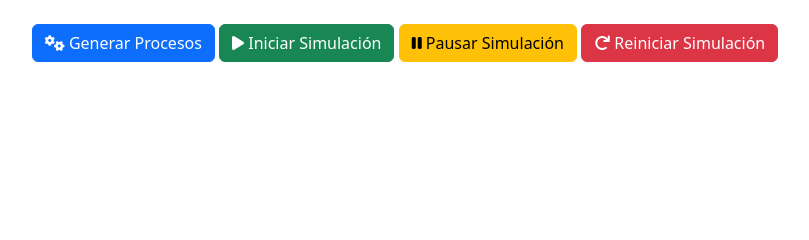
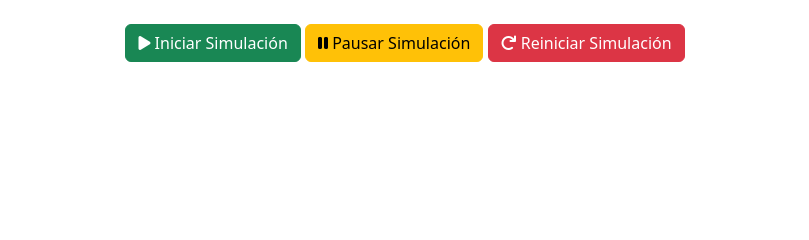
Before and after one commit to dcmg03/PROYECTOOPERATIVOS, a Flask app: page / in a window 1280 px wide. Shown: the part 263-503 px from the top of the page, without its empty margins (235-1044 px from the left). Run offline with Flask 3, Linux system fonts and the light colour scheme.

Commit message:
no boton

```diff
--- a/mlfq_algorithm.py
+++ b/mlfq_algorithm.py
@@ -28,9 +28,10 @@ def generar_procesos_random(n):
 
 def simular_mlfq():
     global procesos, completados
-    for cola in colas:  # Las colas se procesan en orden de prioridad (1, 2, 3)
+    # Vamos a procesar primero la Cola 1, luego la 2, y finalmente la 3
+    for cola in colas:  # Procesa las colas en orden (1, 2, 3)
         if cola['procesos']:
-            proceso = cola['procesos'][0]
+            proceso = cola['procesos'][0]  # Tomamos el primer proceso de la cola
             quantum_actual = cola['quantum']
 
             # Actualizamos el estado a "En ejecución"
@@ -69,6 +70,7 @@ def simular_mlfq():
     for proceso in completados:
         print(f"  {proceso['nombre']} - Tiempo total: {proceso['tiempo_total']}")
 
+
 def reiniciar_simulacion():
     global procesos, completados, colas
 
--- a/templates/index.html
+++ b/templates/index.html
@@ -90,7 +90,6 @@
 
     <!-- Control Buttons -->
     <div class="text-center mt-4">
-        <button id="generar-procesos-btn" class="btn btn-primary"><i class="fas fa-cogs"></i> Generar Procesos</button>
         <button id="iniciar-simulacion-btn" class="btn btn-success"><i class="fas fa-play"></i> Iniciar Simulación</button>
         <button id="pausar-simulacion-btn" class="btn btn-warning"><i class="fas fa-pause"></i> Pausar Simulación</button>
         <button id="reiniciar-simulacion-btn" class="btn btn-danger"><i class="fas fa-redo"></i> Reiniciar Simulación</button>
@@ -101,12 +100,23 @@
     function actualizarEstadoColas() {
         $.get('/estado_procesos', function (data) {
             let colasHTML = '';
+            let procesoEnEjecucion = false;  // Bandera para asegurarnos de que solo un proceso esté en ejecución
+
             data.colas.forEach(function (cola, index) {
                 let procesosHTML = '';
+
+                // Recorremos los procesos de cada cola
                 cola.procesos.forEach(function (proceso) {
                     let progreso = ((proceso.tiempo_total - proceso.tiempo_restante) / proceso.tiempo_total) * 100;
-                    let estadoColor = proceso.estado === 'En ejecución' ? 'estado-ejecucion' : 'estado-espera';
-                    if (proceso.estado === 'Completado') estadoColor = 'estado-completado';
+                    let estadoColor = 'estado-espera';  // Estado por defecto para todos los procesos
+
+                    // Aseguramos que solo un proceso esté en ejecución en la cola con mayor prioridad
+                    if (proceso.estado === 'En ejecución' && !procesoEnEjecucion) {
+                        estadoColor = 'estado-ejecucion';
+                        procesoEnEjecucion = true;  // Solo el primer proceso en ejecución se mostrará como tal
+                    } else if (proceso.estado === 'Completado') {
+                        estadoColor = 'estado-completado';
+                    }
 
                     procesosHTML += `
                         <div class="proceso ${estadoColor} p-3 mb-2 rounded">
@@ -142,9 +152,10 @@
                         </div>
                     </div>`;
             });
+
             $('#estado-colas').html(colasHTML);
 
-            // Completed Processes
+            // Actualizamos la lista de procesos completados
             let completadosHTML = '';
             data.completados.forEach(function (proceso) {
                 completadosHTML += `
@@ -158,12 +169,7 @@
         });
     }
 
-    // Event handlers
-    $('#generar-procesos-btn').click(function () {
-        $.post('/generar_procesos', function () {
-            actualizarEstadoColas();
-        });
-    });
+    // Manejadores de eventos
 
     let intervalId;
     $('#iniciar-simulacion-btn').click(function () {
@@ -185,7 +191,7 @@
         });
     });
 
-    // Auto-update queues every 2 seconds
+    // Auto-actualización de colas cada 2 segundos
     setInterval(actualizarEstadoColas, 2000);
 </script>
 </body>
```
